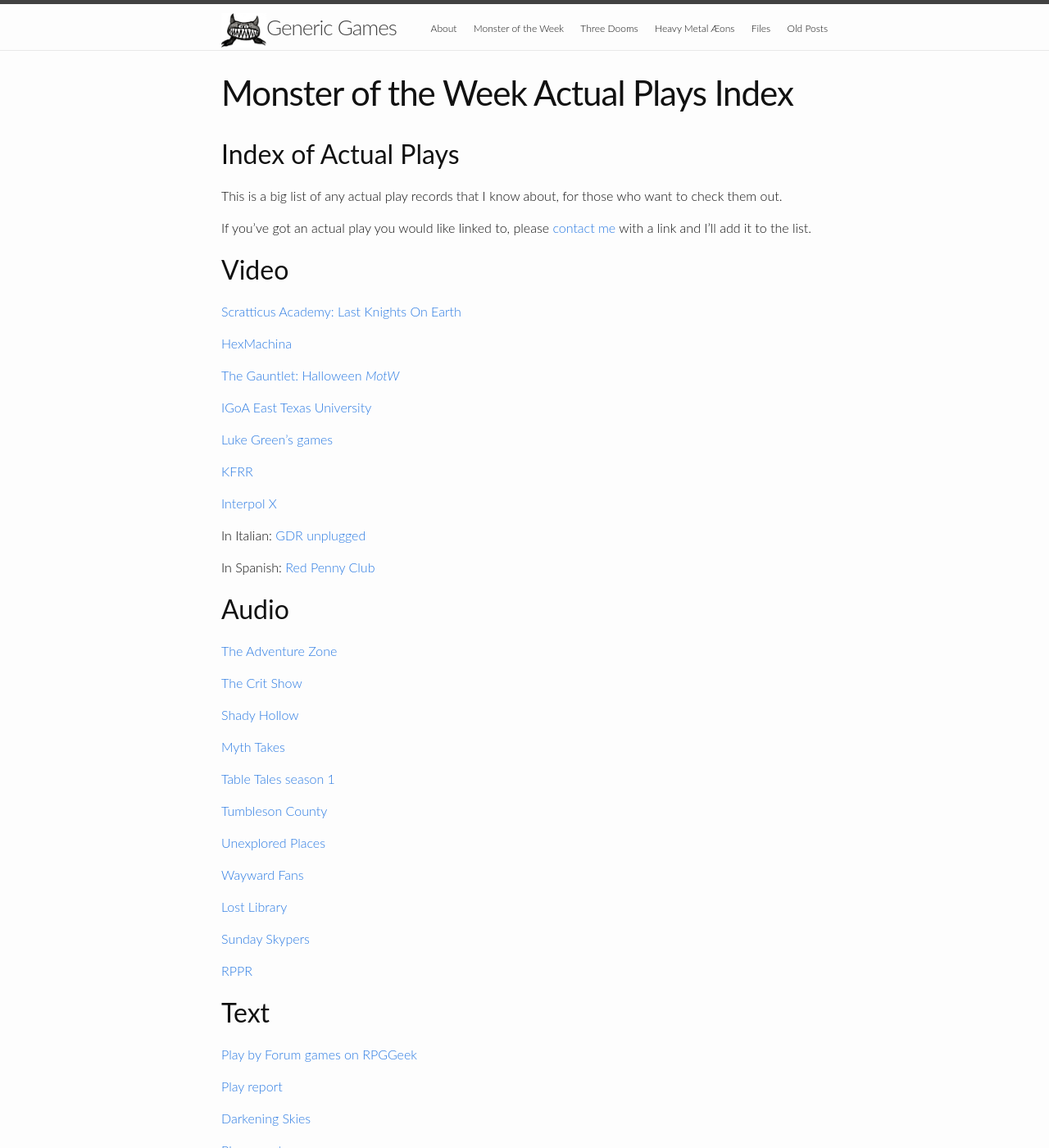
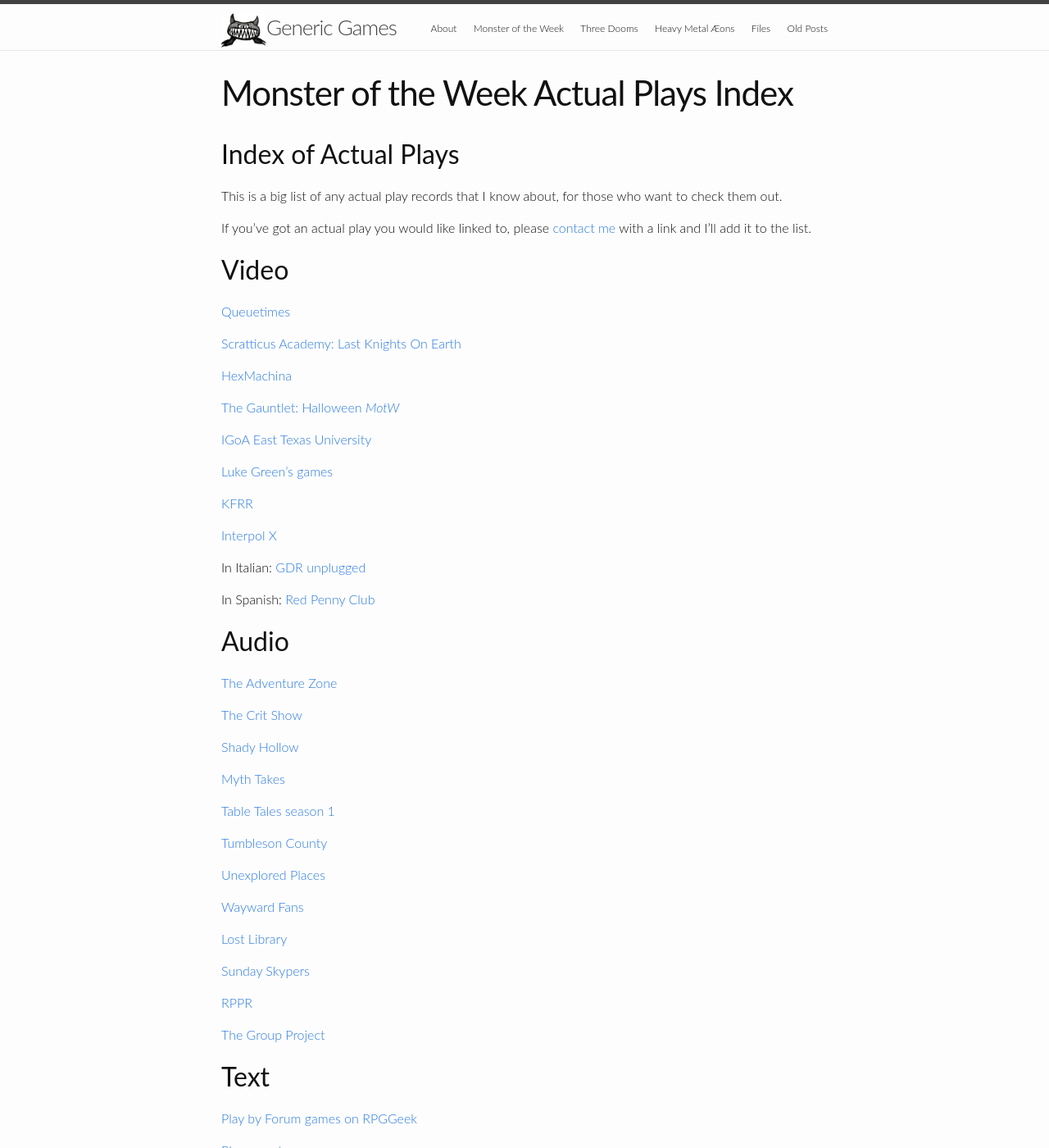
Before and after one commit to michael-sands/generic_games_site, a Jekyll site: the page built from motw_actual_plays.md, in a window 1280 px wide and 1400 px high. Shown: the whole window at 82% size. Built offline with Jekyll 4.4.1, drawn with Linux system fonts in a browser that asks for light colours.

Commit message:
add a couple more actual plays

```diff
--- a/motw_actual_plays.md
+++ b/motw_actual_plays.md
@@ -11,6 +11,8 @@
 
 Video
 -----
+[Queuetimes](https://queuetimes.com/tag/monster-of-the-week/)
+
 [Scratticus Academy: Last Knights On Earth](https://www.twitch.tv/collections/Hg-a5CbgeRUV4w)
 
 [HexMachina](https://www.twitch.tv/videos/366179244)
@@ -53,6 +55,8 @@
 
 [RPPR](http://actualplay.roleplayingpublicradio.com/category/systems/powered-by-the-apocalypse/monster-of-the-week/)
 
+[The Group Project](https://thegroupproject.com/)
+
 Text
 ----
 [Play by Forum games on RPGGeek](https://rpggeek.com/forum/1208385/monster-week/play-forum)
```
